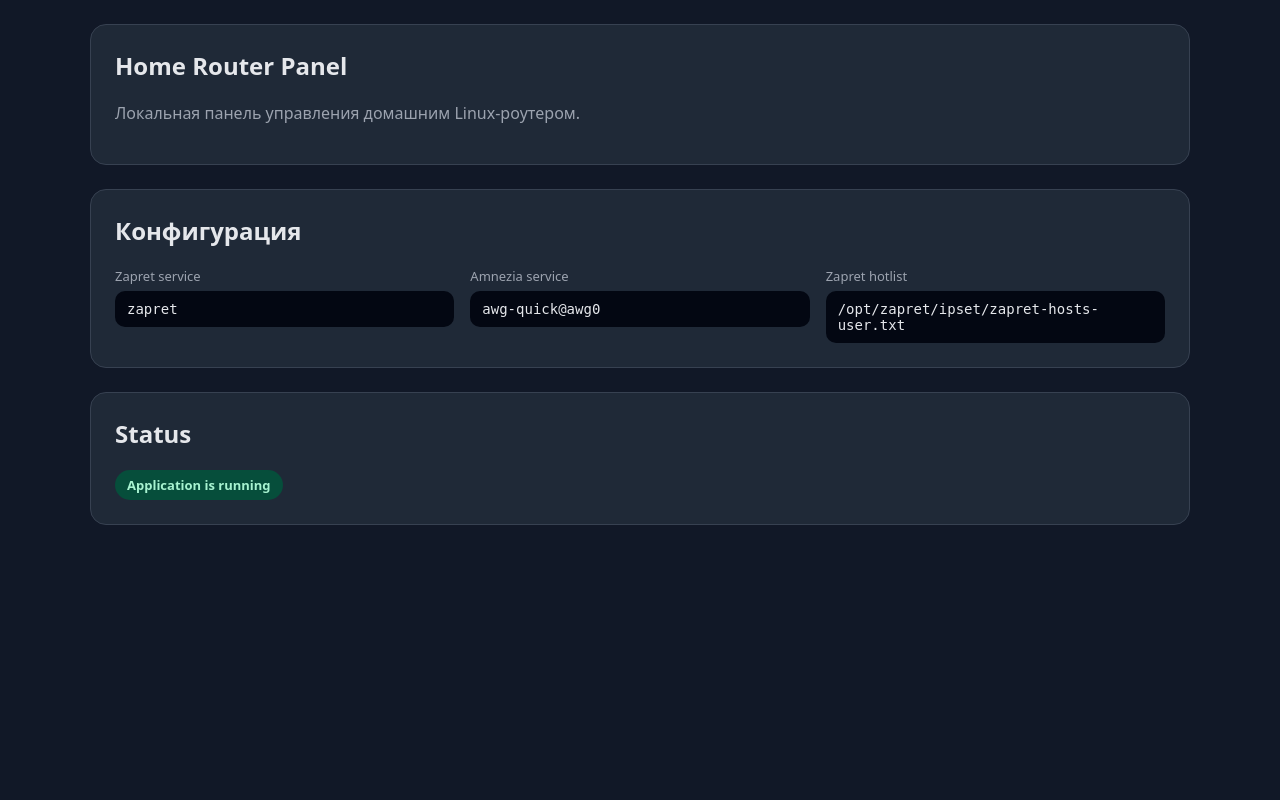
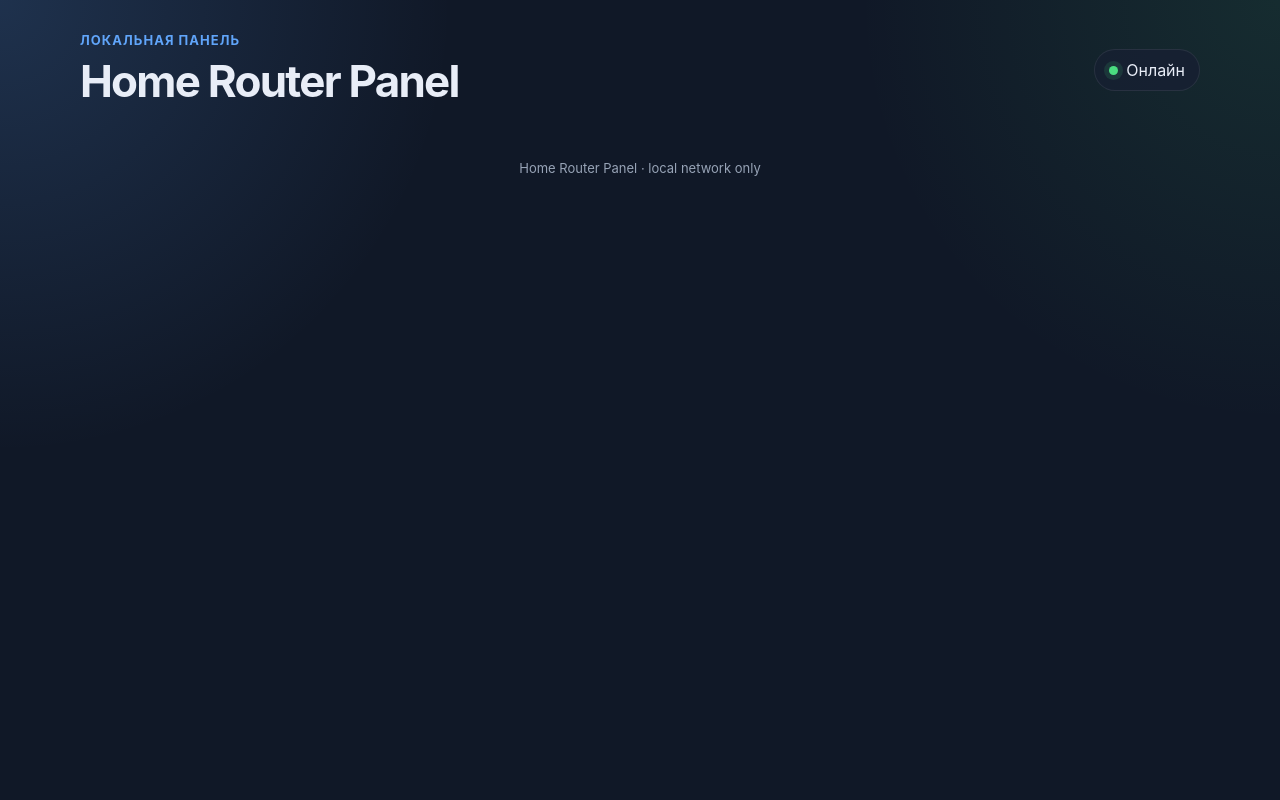
Before and after one commit to meteopavel/Home_Router_Panel, a FastAPI app: page / in a window 1280 px wide. Run offline with FastAPI, Linux system fonts and the light colour scheme.

Commit message:
Add base dashboard UI

```diff
--- a/static/style.css
+++ b/static/style.css
@@ -1,68 +1,249 @@
 :root {
-    color-scheme: dark;
+    --bg: #101827;
+    --panel: #172033;
+    --panel-soft: #1f2b44;
+    --text: #e8edf7;
+    --muted: #97a3b6;
+    --border: rgba(255, 255, 255, 0.08);
+    --green: #4ade80;
+    --blue: #60a5fa;
+    --blue-dark: #2563eb;
+    --shadow: 0 20px 70px rgba(0, 0, 0, 0.35);
+}
+
+* {
+    box-sizing: border-box;
 }
 
 body {
     margin: 0;
-    padding: 24px;
-    font-family: system-ui, -apple-system, BlinkMacSystemFont, "Segoe UI", sans-serif;
-    background: #111827;
-    color: #e5e7eb;
+    min-height: 100vh;
+    font-family: -apple-system, BlinkMacSystemFont, "Segoe UI", sans-serif;
+    background:
+        radial-gradient(circle at top left, rgba(96, 165, 250, 0.18), transparent 30%),
+        radial-gradient(circle at top right, rgba(74, 222, 128, 0.10), transparent 28%),
+        var(--bg);
+    color: var(--text);
 }
 
-.layout {
-    max-width: 1100px;
+.page {
+    width: min(1120px, calc(100% - 32px));
     margin: 0 auto;
+    padding: 32px 0 24px;
 }
 
-.card {
-    margin-bottom: 24px;
-    padding: 24px;
-    border: 1px solid #374151;
-    border-radius: 16px;
-    background: #1f2937;
+.header {
+    display: flex;
+    align-items: center;
+    justify-content: space-between;
+    gap: 16px;
+    margin-bottom: 28px;
+}
+
+.eyebrow {
+    color: var(--blue);
+    font-size: 13px;
+    font-weight: 700;
+    text-transform: uppercase;
+    letter-spacing: 0.08em;
+    margin-bottom: 6px;
 }
 
 h1,
-h2 {
-    margin-top: 0;
+h2,
+p {
+    margin: 0;
 }
 
-.muted {
-    color: #9ca3af;
+h1 {
+    font-size: clamp(28px, 4vw, 44px);
+    letter-spacing: -0.04em;
+}
+
+h2 {
+    font-size: 22px;
+    letter-spacing: -0.02em;
+}
+
+.header-badge {
+    display: inline-flex;
+    align-items: center;
+    gap: 8px;
+    padding: 10px 14px;
+    border: 1px solid var(--border);
+    border-radius: 999px;
+    background: rgba(23, 32, 51, 0.8);
+    color: var(--text);
+    white-space: nowrap;
+}
+
+.status-dot {
+    width: 9px;
+    height: 9px;
+    border-radius: 50%;
+    display: inline-block;
+}
+
+.status-dot-green {
+    background: var(--green);
+    box-shadow: 0 0 0 5px rgba(74, 222, 128, 0.12);
+}
+
+.content {
+    display: flex;
+    flex-direction: column;
+    gap: 18px;
 }
 
 .grid {
     display: grid;
-    grid-template-columns: repeat(3, minmax(0, 1fr));
-    gap: 16px;
+    gap: 18px;
 }
 
-.label {
-    margin-bottom: 6px;
-    color: #9ca3af;
-    font-size: 13px;
+.grid-3 {
+    grid-template-columns: repeat(3, minmax(0, 1fr));
 }
 
-.value {
-    overflow-wrap: anywhere;
-    padding: 10px 12px;
-    border-radius: 10px;
-    background: #030712;
-    font-family: monospace;
-    font-size: 14px;
+.card,
+.section {
+    background: linear-gradient(180deg, rgba(31, 43, 68, 0.95), rgba(23, 32, 51, 0.95));
+    border: 1px solid var(--border);
+    border-radius: 22px;
+    box-shadow: var(--shadow);
 }
 
-.status {
-    display: inline-flex;
-    align-items: center;
-    padding: 6px 12px;
-    border-radius: 999px;
-    font-size: 13px;
-    font-weight: 700;
+.card {
+    padding: 22px;
 }
 
-.status.ok {
-    background: #064e3b;
-    color: #a7f3d0;
+.card-label {
+    color: var(--muted);
+    font-size: 13px;
+    margin-bottom: 10px;
 }
+
+.card-title {
+    font-size: 22px;
+    font-weight: 800;
+    letter-spacing: -0.03em;
+    margin-bottom: 8px;
+}
+
+.card-text {
+    color: var(--muted);
+    line-height: 1.5;
+}
+
+.section {
+    padding: 24px;
+}
+
+.section-header {
+    display: flex;
+    align-items: flex-start;
+    justify-content: space-between;
+    gap: 16px;
+    margin-bottom: 18px;
+}
+
+.section-header p {
+    color: var(--muted);
+    margin-top: 6px;
+    line-height: 1.5;
+}
+
+.service-list {
+    display: flex;
+    flex-direction: column;
+    gap: 10px;
+}
+
+.service-row,
+.config-row {
+    display: flex;
+    align-items: center;
+    justify-content: space-between;
+    gap: 16px;
+    padding: 15px 16px;
+    border: 1px solid var(--border);
+    border-radius: 16px;
+    background: rgba(16, 24, 39, 0.45);
+}
+
+.service-name {
+    font-weight: 800;
+    margin-bottom: 4px;
+}
+
+.service-desc,
+.config-value {
+    color: var(--muted);
+    word-break: break-all;
+}
+
+.pill {
+    padding: 7px 10px;
+    border-radius: 999px;
+    background: rgba(96, 165, 250, 0.12);
+    color: #bfdbfe;
+    border: 1px solid rgba(96, 165, 250, 0.22);
+    font-size: 13px;
+    white-space: nowrap;
+}
+
+.config-box {
+    display: flex;
+    flex-direction: column;
+    gap: 10px;
+}
+
+.config-key {
+    font-weight: 800;
+    color: var(--text);
+}
+
+.actions {
+    display: flex;
+    flex-wrap: wrap;
+    gap: 10px;
+}
+
+.button {
+    border: 1px solid var(--border);
+    border-radius: 12px;
+    padding: 12px 14px;
+    color: var(--muted);
+    background: rgba(255, 255, 255, 0.04);
+    font: inherit;
+    cursor: not-allowed;
+}
+
+.button-primary {
+    background: var(--blue-dark);
+    color: white;
+    border-color: rgba(255, 255, 255, 0.12);
+}
+
+.footer {
+    color: var(--muted);
+    text-align: center;
+    font-size: 13px;
+    margin-top: 24px;
+}
+
+@media (max-width: 860px) {
+    .grid-3 {
+        grid-template-columns: 1fr;
+    }
+
+    .header {
+        align-items: flex-start;
+        flex-direction: column;
+    }
+
+    .service-row,
+    .config-row {
+        align-items: flex-start;
+        flex-direction: column;
+    }
+}
--- a/templates/base.html
+++ b/templates/base.html
@@ -2,12 +2,31 @@
 <html lang="ru">
 <head>
     <meta charset="utf-8">
+    <meta name="viewport" content="width=device-width, initial-scale=1">
     <title>{{ title }}</title>
-    <link rel="stylesheet" href="/static/style.css">
+    <link rel="stylesheet" href="{{ url_for('static', path='/style.css') }}">
 </head>
 <body>
-    <main class="layout">
+<div class="page">
+    <header class="header">
+        <div>
+            <div class="eyebrow">Локальная панель</div>
+            <h1>{{ title }}</h1>
+        </div>
+
+        <div class="header-badge">
+            <span class="status-dot status-dot-green"></span>
+            Онлайн
+        </div>
+    </header>
+
+    <main class="content">
         {% block content %}{% endblock %}
     </main>
+
+    <footer class="footer">
+        Home Router Panel · local network only
+    </footer>
+</div>
 </body>
 </html>
--- a/templates/index.html
+++ b/templates/index.html
@@ -1,36 +1,32 @@
-{% extends "base.html" %}
-
-{% block content %}
-<section class="card">
-    <h1>{{ title }}</h1>
-    <p class="muted">
-        Локальная панель управления домашним Linux-роутером.
-    </p>
-</section>
-
-<section class="card">
-    <h2>Конфигурация</h2>
-
-    <div class="grid">
+<!doctype html>
+<html lang="ru">
+<head>
+    <meta charset="utf-8">
+    <meta name="viewport" content="width=device-width, initial-scale=1">
+    <title>{{ title }}</title>
+    <link rel="stylesheet" href="{{ url_for('static', path='/style.css') }}">
+</head>
+<body>
+<div class="page">
+    <header class="header">
         <div>
-            <div class="label">Zapret service</div>
-            <div class="value">{{ config.services.zapret }}</div>
+            <div class="eyebrow">Локальная панель</div>
+            <h1>{{ title }}</h1>
         </div>
 
-        <div>
-            <div class="label">Amnezia service</div>
-            <div class="value">{{ config.services.amnezia }}</div>
+        <div class="header-badge">
+            <span class="status-dot status-dot-green"></span>
+            Онлайн
         </div>
+    </header>
 
-        <div>
-            <div class="label">Zapret hotlist</div>
-            <div class="value">{{ config.hotlists.zapret_main }}</div>
-        </div>
-    </div>
-</section>
+    <main class="content">
+        {% block content %}{% endblock %}
+    </main>
 
-<section class="card">
-    <h2>Status</h2>
-    <div class="status ok">Application is running</div>
-</section>
-{% endblock %}
+    <footer class="footer">
+        Home Router Panel · local network only
+    </footer>
+</div>
+</body>
+</html>
```
